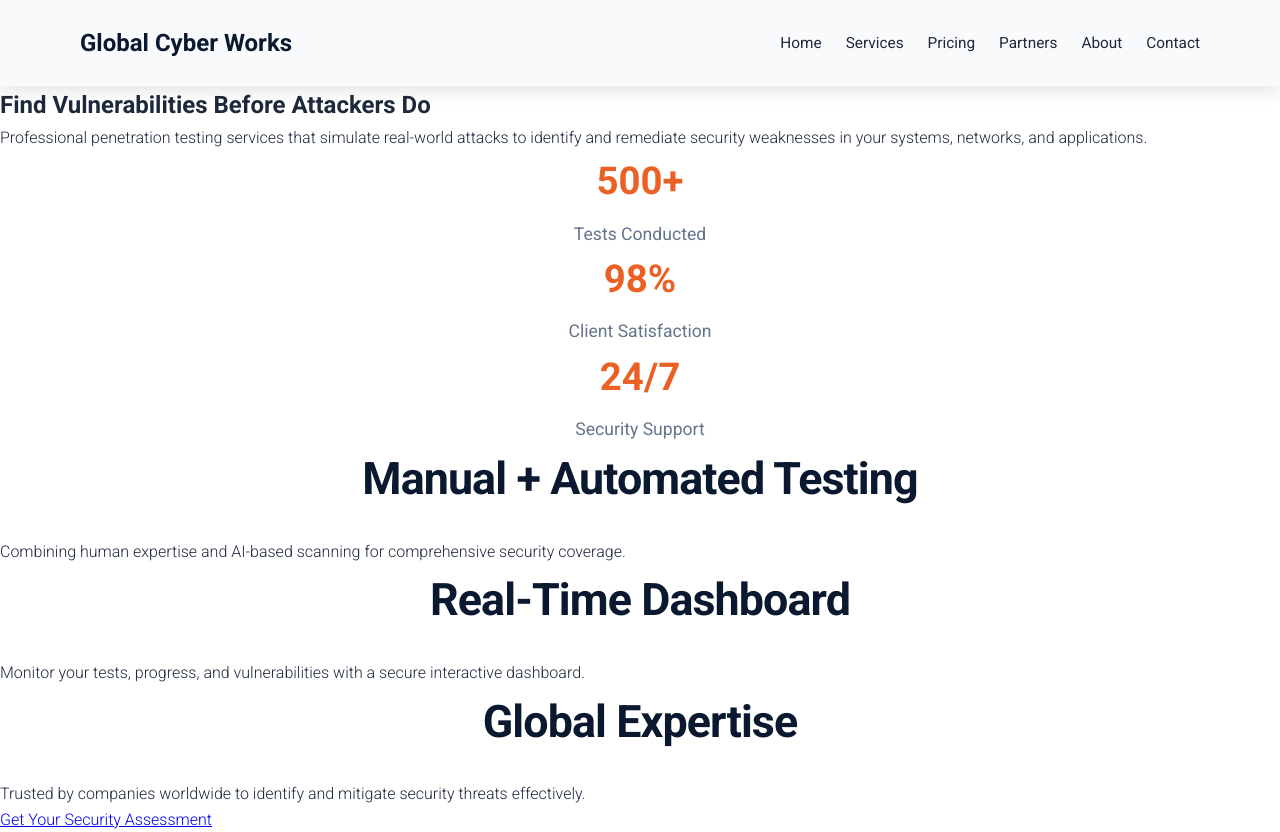
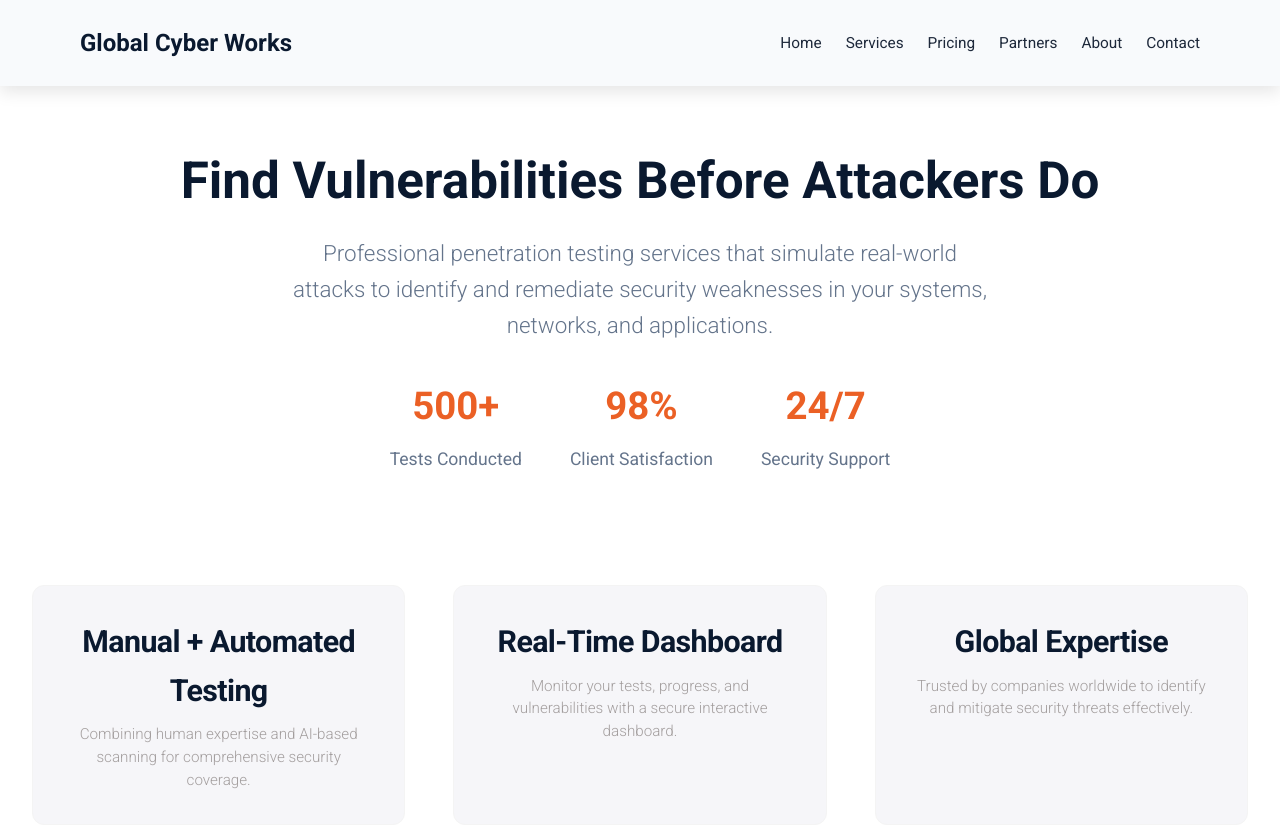
Before and after one commit to sabhanaaz/gcw_test, a plain HTML site: page html/index.html in a window 1280 px wide. Shown: the top 832 px of the page. Drawn offline with Linux system fonts and the light colour scheme; a script that the page names is missing.

```diff
--- a/html/index.html
+++ b/html/index.html
@@ -6,7 +6,7 @@
     <meta name="viewport" content="width=device-width, initial-scale=1.0">
     <title>Global Cyber Works Pentest | Proactive Cybersecurity Solutions</title>
     <link rel="stylesheet" href="..\css\style.css">
-     <link rel="stylesheet" href="..\css\index.css">
+     <link rel="stylesheet" href="..\css\home.css">
 
     <!-- Google Fonts -->
     <link href="https://fonts.googleapis.com/css2?family=Roboto:wght@300;400;500;700&display=swap" rel="stylesheet">
```
